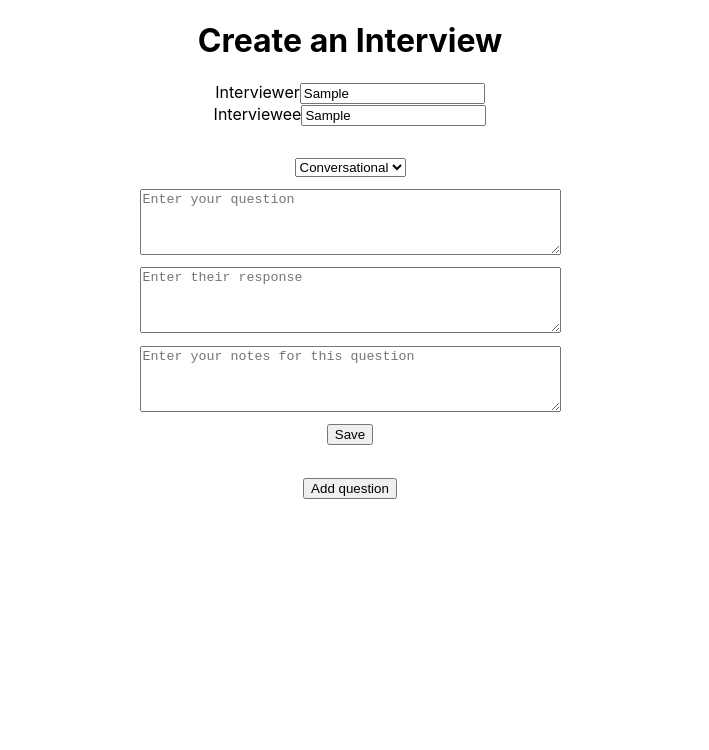
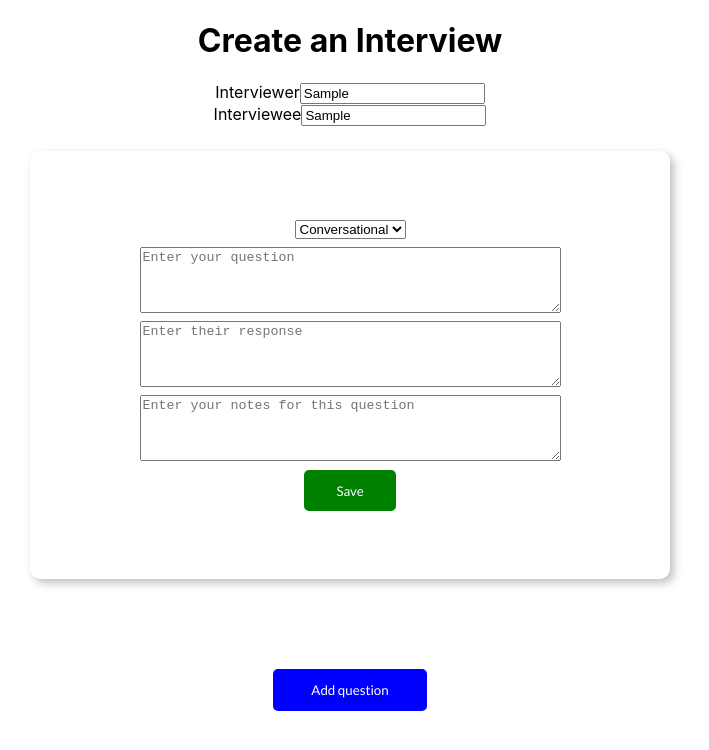
Before and after one commit to jaimeong/interview-api, a React (Create React App) app in the folder client/: page / in a window 1280 px wide. Both pictures are taken after typing "Sample", "Sample" into the empty fields and a click on the button "Add question". Shown: the top 750 px of the page, without its empty margins (290-999 px from the left). Built offline with nearby package versions, Linux system fonts and the light colour scheme.

Commit message:
frontend api

```diff
--- a/client/src/components/Interviews.jsx
+++ b/client/src/components/Interviews.jsx
@@ -34,9 +34,9 @@ const Interviews = function () {
                 </div>
             </form>
             <div className='question-box' ref={questionContainer}>
-                {[...Array(counter)].map((item, index) => <Question setData={handlePassedData} setQuestionData={setQuestionData} index={index} questionData={questionData} />)}
+                {[...Array(counter)].map((item, index) => <Question key={index} setData={handlePassedData} setQuestionData={setQuestionData} index={index} questionData={questionData} />)}
             </div>
-            <button onClick={addQuestion}>Add question</button>
+            <button className='add-btn' onClick={addQuestion}>Add question</button>
         </div>
     )
 }
--- a/client/src/components/Question.jsx
+++ b/client/src/components/Question.jsx
@@ -6,11 +6,14 @@ const Question = function({setData, questionData, index, setQuestionData}) {
     const questionBox = useRef(null);
     const responseBox = useRef(null);
     const notesBox = useRef(null);
+    const questionContainer = useRef(null);
     const [question, setQuestion] = useState('');
     const [response, setResponse] = useState('');
     const [notes, setNotes] = useState('');
     const [saved, setSaved] = useState(false);
     function handleSave() {
+        let current = parseInt(questionContainer.current.id, 10);
+        if(current >= questionData.length) {
             let type = questionType.current.value;
             let data = {id: questionData.length, type: type, question: question, response: response, notes: notes};
             setData(data);
@@ -20,7 +23,30 @@ const Question = function({setData, questionData, index, setQuestionData}) {
             responseBox.current.style.border = '2px solid green';
             notesBox.current.readOnly = true;
             notesBox.current.style.border = '2px solid green';
+            questionType.current.disabled = true;
             setSaved(true);
+        } else {
+            setQuestion(questionBox.current.value);
+            setResponse(responseBox.current.value);
+            setNotes(notesBox.current.value);
+            let type = questionType.current.value;
+            let data = {id: index, type: type, question: question, response: response, notes: notes};
+            for(let i = 0; i < questionData.length; i++) {
+                if(questionData[i].id === current) {
+                    questionData[i] = data;
+                }
+            }
+
+            questionBox.current.readOnly = true;
+            questionBox.current.style.border = '2px solid green';
+            responseBox.current.readOnly = true;
+            responseBox.current.style.border = '2px solid green';
+            notesBox.current.readOnly = true;
+            notesBox.current.style.border = '2px solid green';
+            questionType.current.disabled = true;
+
+            setSaved(true);
+        }
     }
 
     function handleUpdate() {
@@ -32,22 +58,23 @@ const Question = function({setData, questionData, index, setQuestionData}) {
         responseBox.current.style.border = '2px solid gold';
         notesBox.current.readOnly = false;
         notesBox.current.style.border = '2px solid gold';
+        questionType.current.disabled = false;
     }
 
     function handleChange(e, operation) {
         operation(e.target.value);
     }
     return (
-        <div className='question-container'>
+        <div className='question-container' id={index} ref={questionContainer}>
             <select ref={questionType}>
                 <option value='conversational'>Conversational</option>
                 <option value='conceptual'>Conceptual</option>
                 <option value='technical'>Technical</option>
             </select>
-            <textarea type='text' placeholder='Enter your question' name='question' rows="4" cols="50" ref={questionBox} onChange={(e) => handleChange(e, setQuestion)}></textarea>
-            <textarea type='text' placeholder='Enter their response' name='response' rows="4" cols="50" ref={responseBox} onChange={(e) => handleChange(e, setResponse)}></textarea>
-            <textarea type='text' placeholder='Enter your notes for this question' name='notes' rows="4" cols="50" ref={notesBox} onChange={(e) => handleChange(e, setNotes)}></textarea>
-            {!saved ? <button onClick={handleSave}>Save</button> : <button onClick={handleUpdate}>Update</button>}
+            <textarea type='text' placeholder='Enter your question' name='question' rows="4" cols="50" ref={questionBox} value={question} onChange={(e) => handleChange(e, setQuestion)}></textarea>
+            <textarea type='text' placeholder='Enter their response' name='response' rows="4" cols="50" ref={responseBox} value={response} onChange={(e) => handleChange(e, setResponse)}></textarea>
+            <textarea type='text' placeholder='Enter your notes for this question' name='notes' rows="4" cols="50" ref={notesBox} value={notes} onChange={(e) => handleChange(e, setNotes)}></textarea>
+            {!saved ? <button className='saved-btn' onClick={handleSave}>Save</button> : <button className='update-btn' onClick={handleUpdate}>Update</button>}
         </div>
     )
 }
--- a/client/src/sass/_questions.scss
+++ b/client/src/sass/_questions.scss
@@ -1,8 +1,43 @@
+@import url('https://fonts.googleapis.com/css2?family=Lato&display=swap');
+$lato: 'Lato', sans-serif;
+
 .question-container {
     display: flex;
     flex-direction: column;
     justify-content: space-around;
     height: 300px;
     align-items: center;
-    margin: 2% 0;
+    margin: 2% 25%;
+    width: 50%;
+    box-shadow: 4px 4px 8px rgba(0,0,0,0.25);
+    padding: 5% 0;
+    border-radius: 10px;
 }
+
+.saved-btn, .update-btn, .add-btn {
+    background: none;
+    border: none;
+    padding: 2% 5%;
+    color: white;
+    border-radius: 5px;
+    transition: all 300ms linear;
+    cursor: pointer;
+    font-family: $lato;
+
+    &:hover {
+        transform: translateY(-10%);
+        box-shadow: 6px 6px 10px rgba(0,0,0,0.25);
+    }
+
+    &:focus {
+        outline: none;
+    }
+}
+
+.saved-btn {background: green};
+.update-btn {background: gold};
+.add-btn {
+    background: blue;
+    padding: 1% 3%;
+    margin: 5% 0;
+};
```
Lines whose indentation alone changed are shown as unchanged.
